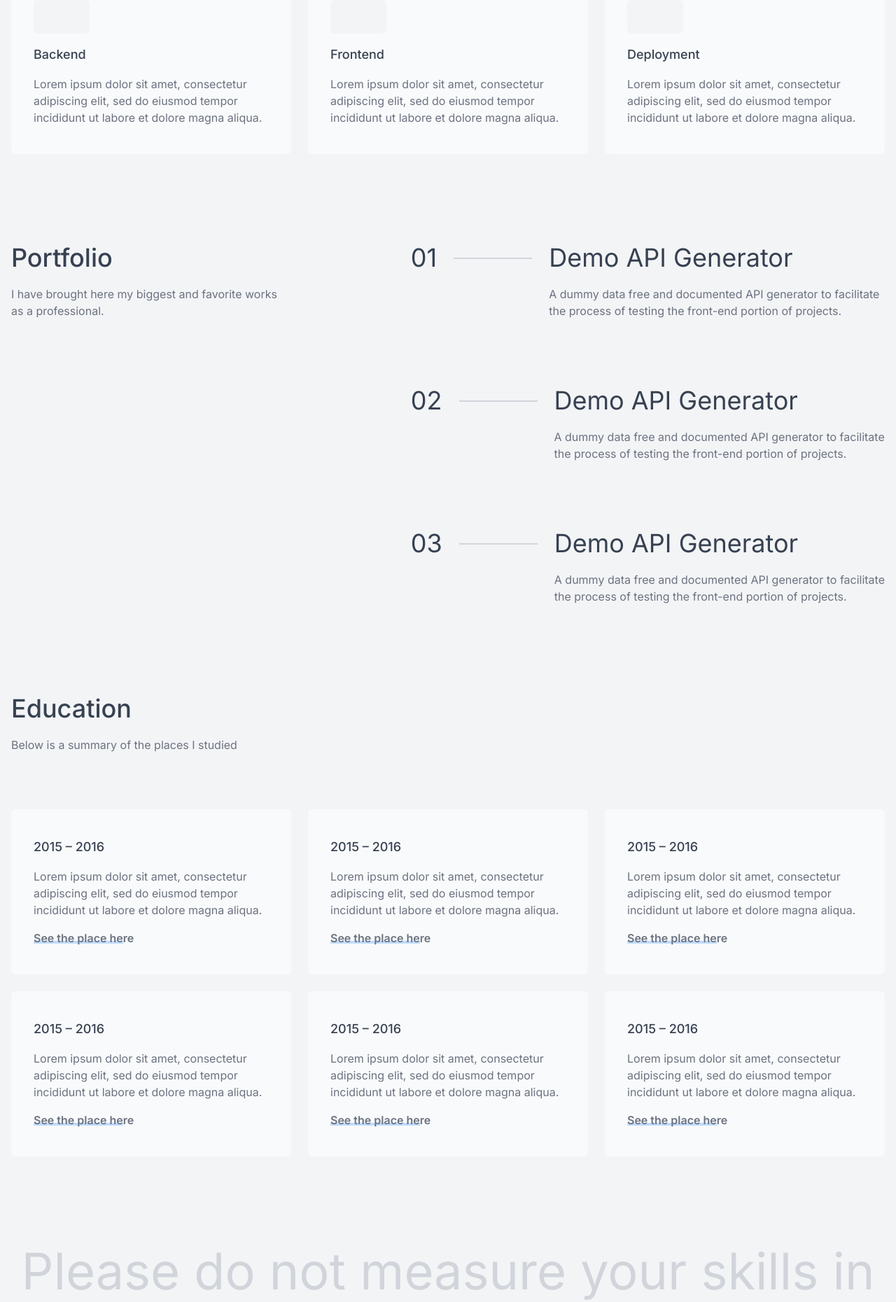
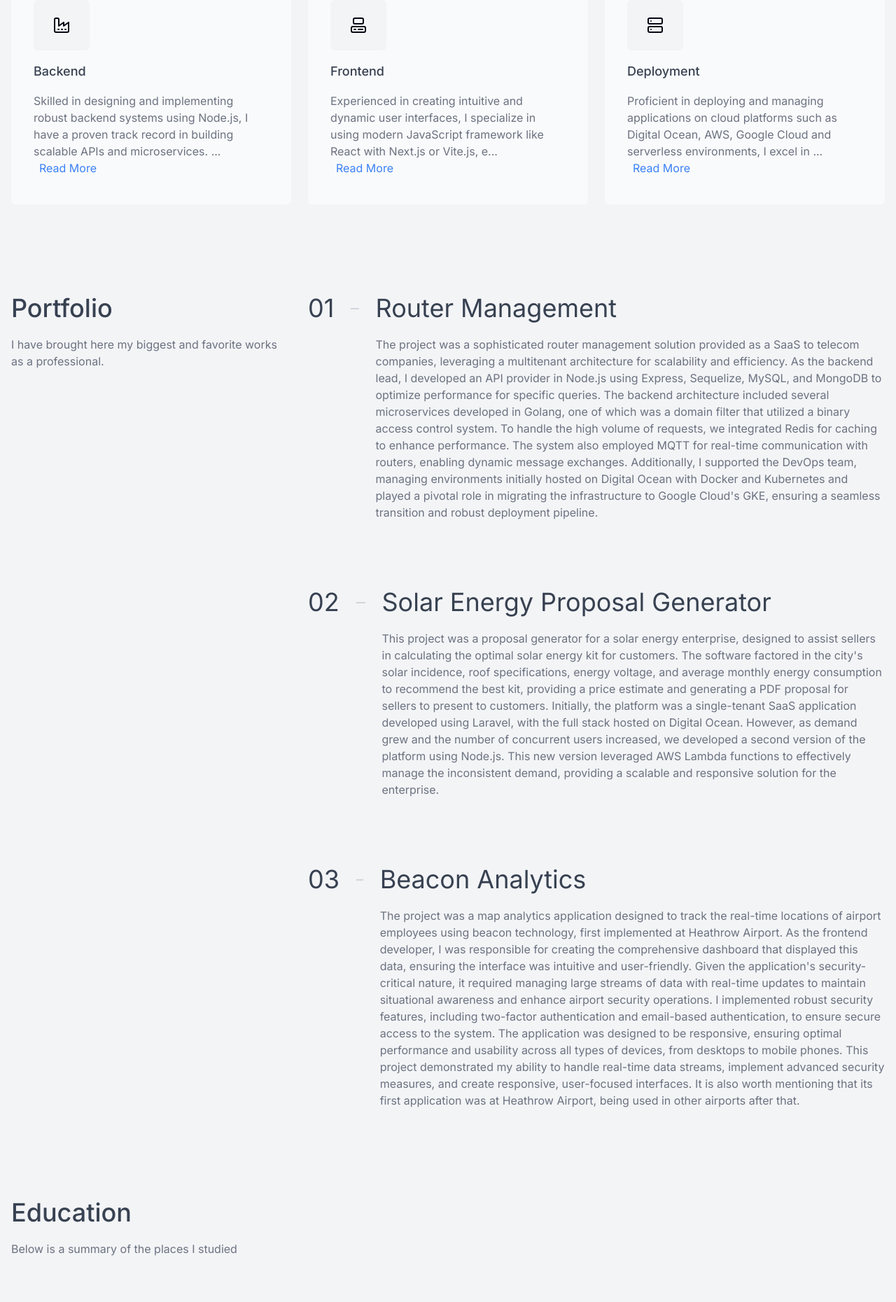
Before and after one commit to danielllmuniz/danielllmuniz.github.io, a Next.js app: page / in a window 1280 px wide. Shown: the part 940-2800 px from the top of the page at 70% size. Built offline with nearby package versions, Linux system fonts and the light colour scheme.

Commit message:
implementing feature

```diff
--- a/package.json
+++ b/package.json
@@ -19,8 +19,10 @@
     "clsx": "^2.1.1",
     "lucide-react": "^0.419.0",
     "next": "14.2.5",
+    "next-themes": "^0.3.0",
     "react": "^18",
     "react-dom": "^18",
+    "sonner": "^1.5.0",
     "tailwind-merge": "^2.4.0",
     "tailwindcss-animate": "^1.0.7"
   },
--- a/src/app/layout.tsx
+++ b/src/app/layout.tsx
@@ -1,7 +1,7 @@
+import { Toaster } from "@/components/ui/sonner";
 import type { Metadata } from "next";
 import { Inter } from "next/font/google";
 import "./globals.css";
-
 const inter = Inter({ subsets: ["latin"] });
 
 export const metadata: Metadata = {
@@ -16,7 +16,7 @@ export default function RootLayout({
 }>) {
   return (
     <html lang="en">
-      <body className={inter.className}>{children}</body>
+      <body className={inter.className}>{children}<Toaster /></body>
     </html>
   );
 }
--- a/src/app/page.tsx
+++ b/src/app/page.tsx
@@ -4,19 +4,49 @@ import { Button } from "@/components/ui/button";
 import { Dialog, DialogClose, DialogContent, DialogDescription, DialogFooter, DialogHeader, DialogTitle, DialogTrigger } from "@/components/ui/dialog";
 import { Input } from "@/components/ui/input";
 import { Label } from "@/components/ui/label";
-import { Copy } from "lucide-react";
+import { Computer, Copy, Factory, Server } from "lucide-react";
 import Image from "next/image";
+import { useState } from "react";
+import { toast } from "sonner";
+interface CollapsibleTextProps {
+  children: string;
+  maxLength?: number;
+}
 
+const CollapsibleText: React.FC<CollapsibleTextProps>  = ({ children, maxLength = 100 }) => {
+  const [isExpanded, setIsExpanded] = useState(false);
+
+  const toggleExpansion = () => {
+    setIsExpanded(!isExpanded);
+  };
+
+  const displayedText = isExpanded ? children : `${children.substring(0, maxLength)}...`;
+
+  return (
+
+      <p className="font-normal text-gray-500 text-md">
+        {displayedText}
+        <br></br>
+        <button
+          onClick={toggleExpansion}
+          className="ml-2 text-blue-500 hover:underline focus:outline-none"
+        >
+          {isExpanded ? 'Show Less' : 'Read More'}
+        </button>
+      </p>
+  );
+};
 
 export default function Home() {
 
   const handleCopy = (value: string) => {
+
     navigator.clipboard.writeText(value).then(
       () => {
-        console.log("Link copied to clipboard!");
-        // Optionally, display a message or toast to the user
+        toast("Link copied to clipboard!");
       },
       (err) => {
+        toast("Failed to copy");
         console.error("Failed to copy: ", err);
       }
     );
@@ -36,7 +66,8 @@ export default function Home() {
           <AvatarFallback className="">DM</AvatarFallback>
         </Avatar>
 
-        <a href="Resume.docx" className="px-7 py-3 md:px-9 md:py-4 bg-white font-medium md:font-semibold text-gray-700 text-md rounded-md hover:bg-gray-700 hover:text-white transition ease-linear duration-500">Get my CV</a>
+
+        <a href="Resume.docx" onClick={() => toast("Downloading resume...")} className="px-7 py-3 md:px-9 md:py-4 bg-white font-medium md:font-semibold text-gray-700 text-md rounded-md hover:bg-gray-700 hover:text-white transition ease-linear duration-500">Get my CV</a>
     </nav>
 
     <div className="text-center">
@@ -116,7 +147,7 @@ export default function Home() {
                   defaultValue="https://wa.me/5524998662858"
                   readOnly
                 />
-                <Button type="submit" size="sm" className="px-3"  onClick={() => handleCopy("+55 24 99866 2858")}>
+                <Button type="submit" size="sm" className="px-3"  onClick={() => handleCopy("https://wa.me/5524998662858")}>
                   <span className="sr-only">Copy</span>
                   <Copy className="h-4 w-4" />
                 </Button>
@@ -145,32 +176,37 @@ export default function Home() {
     <div className="grid grid-cols-1 md:grid-cols-2 lg:grid-cols-3 gap-6">
         <div className="bg-gray-50 px-8 py-10 rounded-md">
             <div className="w-20 py-6 flex justify-center bg-gray-100 rounded-md mb-4">
-                <i data-feather="activity"></i>
+                <Factory />
             </div>
 
             <h4 className="font-medium text-gray-700 text-lg mb-4">Backend</h4>
-
-            <p className="font-normal text-gray-500 text-md">Lorem ipsum dolor sit amet, consectetur <br/> adipiscing elit, sed do eiusmod tempor <br/> incididunt ut labore et dolore magna aliqua.</p>
+              <CollapsibleText maxLength={150}>
+                Skilled in designing and implementing robust backend systems using Node.js, I have a proven track record in building scalable APIs and microservices. My expertise extends to integrating databases such as MongoDB and PostgreSQL, optimizing server-side logic, and ensuring security and performance across all backend operations. I am passionate about developing clean, maintainable code and employing best practices in software architecture.
+              </CollapsibleText>
         </div>
 
         <div className="bg-gray-50 px-8 py-10 rounded-md">
             <div className="w-20 py-6 flex justify-center bg-gray-100 rounded-md mb-4">
-                <i data-feather="codesandbox"></i>
+                <Computer />
             </div>
 
             <h4 className="font-medium text-gray-700 text-lg mb-4">Frontend</h4>
+            <CollapsibleText maxLength={150}>
+              Experienced in creating intuitive and dynamic user interfaces, I specialize in using modern JavaScript framework like React with Next.js or Vite.js, ensuring the most appropriate for each scenario. I am adept at translating complex requirements into elegant and responsive designs, ensuring cross-browser compatibility and performance optimization. My focus is on delivering a seamless user experience by leveraging the latest front-end technologies and methodologies.
+            </CollapsibleText>
 
-            <p className="font-normal text-gray-500 text-md">Lorem ipsum dolor sit amet, consectetur <br/> adipiscing elit, sed do eiusmod tempor <br/> incididunt ut labore et dolore magna aliqua.</p>
         </div>
 
         <div className="bg-gray-50 px-8 py-10 rounded-md">
             <div className="w-20 py-6 flex justify-center bg-gray-100 rounded-md mb-4">
-                <i data-feather="coffee"></i>
+              <Server />
             </div>
 
             <h4 className="font-medium text-gray-700 text-lg mb-4">Deployment</h4>
+            <CollapsibleText maxLength={150}>
+              Proficient in deploying and managing applications on cloud platforms such as Digital Ocean, AWS, Google Cloud and serverless environments, I excel in automating deployment processes using tools like Docker and Kubernetes. My skills include setting up continuous integration and continuous deployment (CI/CD) pipelines, ensuring high availability and scalability of applications, and monitoring system performance to swiftly resolve any issues. Depending on architectural requirements, I can leverage serverless technologies to optimize cost and performance. I am committed to maintaining efficient and reliable operations across all deployment environments.
+            </CollapsibleText>
 
-            <p className="font-normal text-gray-500 text-md">Lorem ipsum dolor sit amet, consectetur <br/> adipiscing elit, sed do eiusmod tempor <br/> incididunt ut labore et dolore magna aliqua.</p>
         </div>
     </div>
 
@@ -182,8 +218,8 @@ export default function Home() {
 
 <div className="container max-w-screen-xl mx-auto px-4">
 
-    <div className="flex flex-col lg:flex-row justify-between">
-        <div className="mb-10 lg:mb-0">
+    <div className="flex flex-col lg:flex-row justify-between gap-10">
+        <div className="mb-10 min-w-96 lg:mb-0">
             <h1 className="font-medium text-gray-700 text-3xl md:text-4xl mb-5">Portfolio</h1>
 
             <p className="font-normal text-gray-500 text-xs md:text-base">I have brought here my biggest and favorite works <br/> as a professional.</p>
@@ -196,9 +232,11 @@ export default function Home() {
                 <span className="w-28 h-0.5 bg-gray-300 mt-5"></span>
 
                 <div>
-                    <h1 className="font-normal text-gray-700 text-3xl md:text-4xl mb-5">Demo API Generator</h1>
+                    <h1 className="font-normal text-gray-700 text-3xl md:text-4xl mb-5">Router Management</h1>
 
-                    <p className="font-normal text-gray-500 text-sm md:text-base">A dummy data free and documented API generator to facilitate <br/> the process of testing the front-end portion of projects.</p>
+                    <p className="font-normal text-gray-500 text-sm md:text-base">The project was a sophisticated router management solution provided as a SaaS to telecom companies, leveraging a multitenant architecture for scalability and efficiency. As the backend lead, I developed an API provider in Node.js using Express, Sequelize, MySQL, and MongoDB to optimize performance for specific queries. The backend architecture included several microservices developed in Golang, one of which was a domain filter that utilized a binary access control system. To handle the high volume of requests, we integrated Redis for caching to enhance performance.
+
+The system also employed MQTT for real-time communication with routers, enabling dynamic message exchanges. Additionally, I supported the DevOps team, managing environments initially hosted on Digital Ocean with Docker and Kubernetes and played a pivotal role in migrating the infrastructure to Google Cloud's GKE, ensuring a seamless transition and robust deployment pipeline.</p>
                 </div>
             </div>
 
@@ -208,9 +246,11 @@ export default function Home() {
                 <span className="w-28 h-0.5 bg-gray-300 mt-5"></span>
 
                 <div>
-                    <h1 className="font-normal text-gray-700 text-3xl md:text-4xl mb-5">Demo API Generator</h1>
+                    <h1 className="font-normal text-gray-700 text-3xl md:text-4xl mb-5">Solar Energy Proposal Generator</h1>
 
-                    <p className="font-normal text-gray-500 text-sm md:text-base">A dummy data free and documented API generator to facilitate <br/> the process of testing the front-end portion of projects.</p>
+                    <p className="font-normal text-gray-500 text-sm md:text-base">This project was a proposal generator for a solar energy enterprise, designed to assist sellers in calculating the optimal solar energy kit for customers. The software factored in the city's solar incidence, roof specifications, energy voltage, and average monthly energy consumption to recommend the best kit, providing a price estimate and generating a PDF proposal for sellers to present to customers.
+
+Initially, the platform was a single-tenant SaaS application developed using Laravel, with the full stack hosted on Digital Ocean. However, as demand grew and the number of concurrent users increased, we developed a second version of the platform using Node.js. This new version leveraged AWS Lambda functions to effectively manage the inconsistent demand, providing a scalable and responsive solution for the enterprise.</p>
                 </div>
             </div>
 
@@ -220,9 +260,15 @@ export default function Home() {
                 <span className="w-28 h-0.5 bg-gray-300 mt-5"></span>
 
                 <div>
-                    <h1 className="font-normal text-gray-700 text-3xl md:text-4xl mb-5">Demo API Generator</h1>
+                    <h1 className="font-normal text-gray-700 text-3xl md:text-4xl mb-5">Beacon Analytics</h1>
 
-                    <p className="font-normal text-gray-500 text-sm md:text-base">A dummy data free and documented API generator to facilitate <br/> the process of testing the front-end portion of projects.</p>
+                    <p className="font-normal text-gray-500 text-sm md:text-base">The project was a map analytics application designed to track the real-time locations of airport employees using beacon technology, first implemented at Heathrow Airport. As the frontend developer, I was responsible for creating the comprehensive dashboard that displayed this data, ensuring the interface was intuitive and user-friendly.
+
+Given the application's security-critical nature, it required managing large streams of data with real-time updates to maintain situational awareness and enhance airport security operations. I implemented robust security features, including two-factor authentication and email-based authentication, to ensure secure access to the system.
+
+The application was designed to be responsive, ensuring optimal performance and usability across all types of devices, from desktops to mobile phones. This project demonstrated my ability to handle real-time data streams, implement advanced security measures, and create responsive, user-focused interfaces.
+
+It is also worth mentioning that its first application was at Heathrow Airport, being used in other airports after that.</p>
                 </div>
             </div>
         </div>
@@ -242,70 +288,35 @@ export default function Home() {
 
     <div className="grid grid-cols-1 md:grid-cols-2 lg:grid-cols-3 gap-6">
         <div className="bg-gray-50 px-8 py-10 rounded-md">
-            <h4 className="font-medium text-gray-700 text-lg mb-4">2015 – 2016</h4>
+            <h4 className="font-medium text-gray-700 text-lg mb-4">2012 – 2014</h4>
 
-            <p className="font-normal text-gray-500 text-md mb-4">Lorem ipsum dolor sit amet, consectetur <br/> adipiscing elit, sed do eiusmod tempor <br/> incididunt ut labore et dolore magna aliqua.</p>
+            <p className="font-normal text-gray-500 text-md mb-4">I attended Right School ICT, a technical school, from 2012 to 2014, where I studied Informatics. This program provided me with a strong technical foundation, covering essential topics in computer science and information technology, which paved the way for my further studies in Information Systems and my subsequent career in software engineering.</p>
 
             <div className="relative">
-                <h6 className="font-semibold text-gray-500 text-md relative z-10">See the place here</h6>
                 <span className="w-32 h-1 bg-blue-200 absolute bottom-1 left-0 z-0"></span>
             </div>
         </div>
 
         <div className="bg-gray-50 px-8 py-10 rounded-md">
-            <h4 className="font-medium text-gray-700 text-lg mb-4">2015 – 2016</h4>
+            <h4 className="font-medium text-gray-700 text-lg mb-4">2015 – 2019</h4>
 
-            <p className="font-normal text-gray-500 text-md mb-4">Lorem ipsum dolor sit amet, consectetur <br/> adipiscing elit, sed do eiusmod tempor <br/> incididunt ut labore et dolore magna aliqua.</p>
+            <p className="font-normal text-gray-500 text-md mb-4">I attended Unifoa University from 2015 to 2019, where I studied Information Systems. During my time there, I gained a strong foundation in software development, database management, and systems analysis, which have been instrumental in my professional journey as a software engineer.</p>
 
             <div className="relative">
-                <h6 className="font-semibold text-gray-500 text-md relative z-10">See the place here</h6>
                 <span className="w-32 h-1 bg-blue-200 absolute bottom-1 left-0 z-0"></span>
             </div>
         </div>
 
         <div className="bg-gray-50 px-8 py-10 rounded-md">
-            <h4 className="font-medium text-gray-700 text-lg mb-4">2015 – 2016</h4>
+            <h4 className="font-medium text-gray-700 text-lg mb-4">2020 – now</h4>
 
-            <p className="font-normal text-gray-500 text-md mb-4">Lorem ipsum dolor sit amet, consectetur <br/> adipiscing elit, sed do eiusmod tempor <br/> incididunt ut labore et dolore magna aliqua.</p>
+            <p className="font-normal text-gray-500 text-md mb-4">I have developed a deep understanding of Node.js through comprehensive courses such as Rocketseat and Node.js Core Concepts by Joseph Heidari. These courses have equipped me with advanced knowledge and skills in Node.js, enabling me to build efficient and scalable applications. This learning journey has solidified my expertise in server-side JavaScript and its ecosystem.</p>
 
             <div className="relative">
-                <h6 className="font-semibold text-gray-500 text-md relative z-10">See the place here</h6>
                 <span className="w-32 h-1 bg-blue-200 absolute bottom-1 left-0 z-0"></span>
             </div>
         </div>
 
-        <div className="bg-gray-50 px-8 py-10 rounded-md">
-            <h4 className="font-medium text-gray-700 text-lg mb-4">2015 – 2016</h4>
-
-            <p className="font-normal text-gray-500 text-md mb-4">Lorem ipsum dolor sit amet, consectetur <br/> adipiscing elit, sed do eiusmod tempor <br/> incididunt ut labore et dolore magna aliqua.</p>
-
-            <div className="relative">
-                <h6 className="font-semibold text-gray-500 text-md relative z-10">See the place here</h6>
-                <span className="w-32 h-1 bg-blue-200 absolute bottom-1 left-0 z-0"></span>
-            </div>
-        </div>
-
-        <div className="bg-gray-50 px-8 py-10 rounded-md">
-            <h4 className="font-medium text-gray-700 text-lg mb-4">2015 – 2016</h4>
-
-            <p className="font-normal text-gray-500 text-md mb-4">Lorem ipsum dolor sit amet, consectetur <br/> adipiscing elit, sed do eiusmod tempor <br/> incididunt ut labore et dolore magna aliqua.</p>
-
-            <div className="relative">
-                <h6 className="font-semibold text-gray-500 text-md relative z-10">See the place here</h6>
-                <span className="w-32 h-1 bg-blue-200 absolute bottom-1 left-0 z-0"></span>
-            </div>
-        </div>
-
-        <div className="bg-gray-50 px-8 py-10 rounded-md">
-            <h4 className="font-medium text-gray-700 text-lg mb-4">2015 – 2016</h4>
-
-            <p className="font-normal text-gray-500 text-md mb-4">Lorem ipsum dolor sit amet, consectetur <br/> adipiscing elit, sed do eiusmod tempor <br/> incididunt ut labore et dolore magna aliqua.</p>
-
-            <div className="relative">
-                <h6 className="font-semibold text-gray-500 text-md relative z-10">See the place here</h6>
-                <span className="w-32 h-1 bg-blue-200 absolute bottom-1 left-0 z-0"></span>
-            </div>
-        </div>
     </div>
 
 </div>
@@ -314,15 +325,7 @@ export default function Home() {
 
 <section className="py-10 md:py-16">
 
-<div className="container max-w-screen-xl mx-auto px-4">
 
-    <div className="text-center">
-        <h1 className="font-normal text-gray-300 text-3xl md:text-6xl lg:text-7xl mb-20 md:mb-32 lg:mb-48">Please do not measure your skills in <br/> percentages!</h1>
-
-        <p className="font-medium text-gray-700 text-xs md:text-base">In my many years of experience, I use @laravel for backend projects and @vuejs for <br/> front-end projects. I’m an avid programmer, so I create designs based on the <br/> weekend @figmadesign.</p>
-    </div>
-
-</div>
 
 </section>
 
--- /dev/null
+++ b/src/components/ui/sonner.tsx
@@ -0,0 +1,31 @@
+"use client"
+
+import { useTheme } from "next-themes"
+import { Toaster as Sonner } from "sonner"
+
+type ToasterProps = React.ComponentProps<typeof Sonner>
+
+const Toaster = ({ ...props }: ToasterProps) => {
+  const { theme = "system" } = useTheme()
+
+  return (
+    <Sonner
+      theme={theme as ToasterProps["theme"]}
+      className="toaster group"
+      toastOptions={{
+        classNames: {
+          toast:
+            "group toast group-[.toaster]:bg-background group-[.toaster]:text-foreground group-[.toaster]:border-border group-[.toaster]:shadow-lg",
+          description: "group-[.toast]:text-muted-foreground",
+          actionButton:
+            "group-[.toast]:bg-primary group-[.toast]:text-primary-foreground",
+          cancelButton:
+            "group-[.toast]:bg-muted group-[.toast]:text-muted-foreground",
+        },
+      }}
+      {...props}
+    />
+  )
+}
+
+export { Toaster }
```
Also changed, not shown: 1 other file (tests, documents, lock files or other folders).
